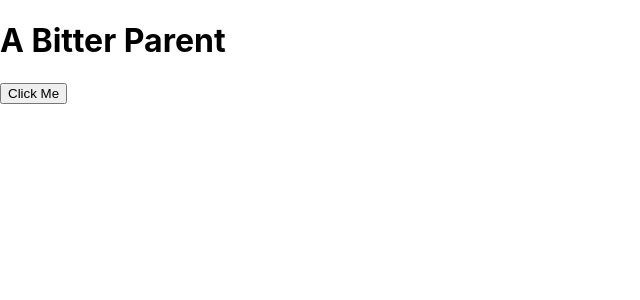
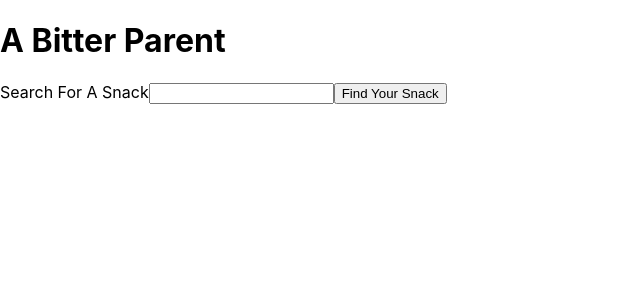
Before and after one commit to The-Bitter-Bitter-Parents/aBitterParent, a React (Create React App) app: page / in a window 1280 px wide. Shown: the top 300 px of the page, without its empty margins (0-640 px from the left). Built offline with nearby package versions, Linux system fonts and the light colour scheme.

Commit message:
added feature to get results list

```diff
--- a/src/App.js
+++ b/src/App.js
@@ -1,41 +1,71 @@
-
-import './App.css';
+import "./App.css";
+import Form from "./Form.js";
+import Results from "./Results.js";
+import { useState } from "react";
 
 function App() {
+  const [snackResults, setSnackResults] = useState([]);
 
-const getSnacks = () => {
-const myHeaders = new Headers();
-myHeaders.append("x-app-id", "df445c8d");
-myHeaders.append("x-app-key", "aafcc21abbff4ba8ef87b9892cb2d5a9");
+  const getSnacks = (e, query) => {
+    e.preventDefault();
+    const myHeaders = new Headers();
+    myHeaders.append("x-app-id", "df445c8d");
+    myHeaders.append("x-app-key", "aafcc21abbff4ba8ef87b9892cb2d5a9");
 
+    const requestOptions = {
+      method: "GET",
+      headers: myHeaders,
+      redirect: "follow",
+    };
 
-const requestOptions = {
-  method: 'GET',
-  headers: myHeaders,
-  redirect: 'follow'
-};
+    fetch(
+      `https://trackapi.nutritionix.com/v2/search/instant?query=${query}&detailed=true`,
+      requestOptions
+    )
+      .then((response) => response.json())
+      .then((result) => {
+        const snacks = result.common;
+        // console.log(snacks);
 
-fetch("https://trackapi.nutritionix.com/v2/search/instant?query=butter cookies&detailed=true", requestOptions)
-  .then(response => response.json())
-  .then(result => {
-      const snacks = result.branded
-      console.log(snacks)
-      snacks.map(snack => {
-          const nutrientList = snack.full_nutrients
-          const snackName = snack.food_name
-          const snackImg = snack.photo.thumb
-          const sugarContent = nutrientList.filter(nutrient => nutrient.attr_id === 269)
-          console.log(snackName, snackImg, sugarContent[0].value)
-          return snackName;
+        const snacksArray = snacks.map((snack) => {
+          const nutrientList = snack.full_nutrients;
+          const snackName = snack.food_name;
+          const snackImg = snack.photo.thumb;
+          const sugarContent = nutrientList.filter(
+            (nutrient) => nutrient.attr_id === 269
+          );
+          // console.log(snackName, snackImg, sugarContent);
+          if (sugarContent[0] !== undefined) {
+            return {
+              name: snackName,
+              image: snackImg,
+              sugar: sugarContent[0].value.toFixed(1),
+            };
+          } else {
+            return {
+              name: snackName,
+              image: snackImg,
+              sugar: 0,
+            };
+          }
+        });
+        setSnackResults(snacksArray);
       })
-  })
-  .catch(error => console.log('error', error));
-  }
+      .catch((error) => console.log("error", error));
+  };
 
   return (
     <div>
       <h1>A Bitter Parent</h1>
-      <button onClick={getSnacks}>Click Me</button>
+      <Form getSnacks={getSnacks} />
+      {/* <Results /> */}
+      <div className="resultsContainer">
+        <ul>
+          {snackResults.map((item) => {
+            return <Results item={item} />;
+          })}
+        </ul>
+      </div>
     </div>
   );
 }
--- /dev/null
+++ b/src/Form.js
@@ -0,0 +1,19 @@
+import { useState } from "react";
+
+const Form = ({ getSnacks }) => {
+  const [snacks, setSnacks] = useState("");
+
+  const handleChange = (e) => {
+    setSnacks(e.target.value);
+  };
+
+  return (
+    <form onSubmit={(e) => getSnacks(e, snacks)}>
+      <label htmlFor="userInput">Search For A Snack</label>
+      <input type="text" id="userInput" onChange={handleChange} />
+      <button type="submit">Find Your Snack</button>
+    </form>
+  );
+};
+
+export default Form;
--- /dev/null
+++ b/src/Results.js
@@ -0,0 +1,11 @@
+const Results = ({ item }) => {
+  return (
+    <li>
+      <h4>{item.name}</h4>
+      <p>{item.sugar}g of sugar</p>
+      <button>Select This Snack</button>
+    </li>
+  );
+};
+
+export default Results;
```
Also changed, not shown: 1 other file (tests, documents, lock files or other folders).
